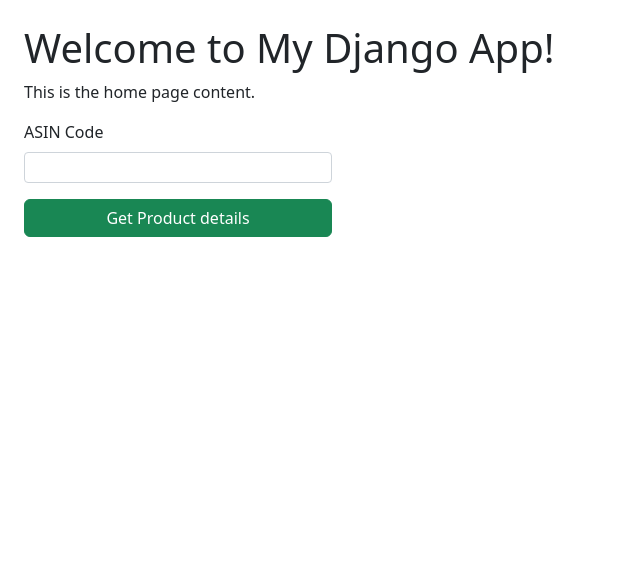
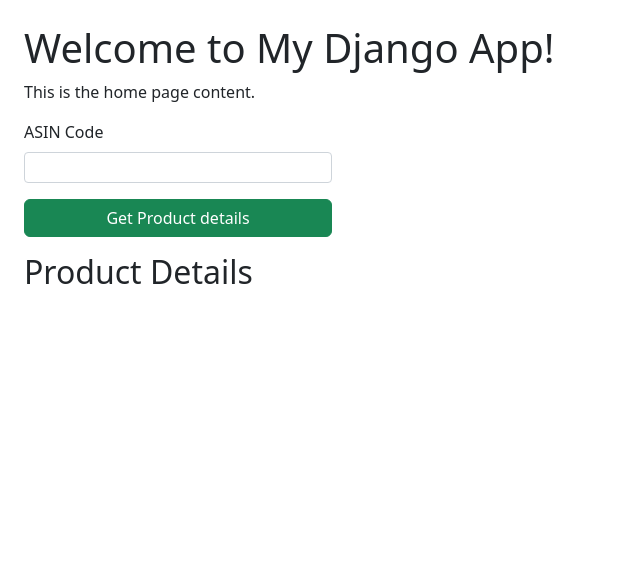
Before and after one commit to mabgcm/amazon, a Django app: page / in a window 1280 px wide. Shown: the part 56-619 px from the top of the page, without its empty margins (0-640 px from the left). Run offline with Django 3.2, Linux system fonts and the light colour scheme.

Commit message:
first fetch

```diff
--- a/amazon/templates/main.html
+++ b/amazon/templates/main.html
@@ -5,12 +5,35 @@
     <p>This is the home page content.</p>
 
     <div class="mb-3">
-      <label for="" class="form-label">ASIN Code</label>
-      <input type="text" class="form-control form-control-sm w-25" name="" id="" aria-describedby="helpId" placeholder="">
-      <div class="d-grid gap-2">
-        <button type="button" name="" id="" class="btn btn-success w-25 mt-3">Get Product details</button>
-      </div>
-
+        <label for="asin" class="form-label">ASIN Code</label>
+        <input type="text" class="form-control form-control-sm w-25" name="asin" id="asin" aria-describedby="helpId" placeholder="">
+        <div class="d-grid gap-2">
+            <button type="button" id="get-product-btn" class="btn btn-success w-25 mt-3">Get Product details</button>
+        </div>
     </div>
 
+    <div id="product-details" class="mt-3">
+        <h2>Product Details</h2>
+        <h3 id="product-name"></h3>
+        <img id="product-image" src="" style="max-width: 250px; max-height: 250px;">
+        <!-- Display other product details here -->
+    </div>
+
+    <script>
+        document.getElementById("get-product-btn").addEventListener("click", function() {
+        var asinCode = document.getElementById("asin").value;
+        fetch(`/api/product-details/${asinCode}/`)
+            .then(response => response.json())
+            .then(data => {
+                if (data.product) {
+                    document.getElementById("product-name").textContent = data.product.title;
+                    document.getElementById("product-image").src = data.product.main_image_url;
+                    // Set other product details here if needed
+                } else {
+                    console.error('Invalid response from server');
+                }
+            })
+            .catch(error => console.error(error));
+        });
+    </script>
 {% endblock %}
--- a/amazon/urls.py
+++ b/amazon/urls.py
@@ -5,4 +5,5 @@ from . import views
 urlpatterns = [
     path('admin/', admin.site.urls),
     path('', views.main, name='main'),
+    path('api/product-details/<str:asin_code>/', views.get_product_details),
 ]
--- a/amazon/views.py
+++ b/amazon/views.py
@@ -1,4 +1,42 @@
 from django.shortcuts import render
+from django.http import JsonResponse
+import requests
 
 def main(request):
     return render(request, 'main.html')
+
+def get_product_details(request, asin_code):
+    api_key = 'F9F4F9B729B54C88BADCA4FE6B20748D'
+    amazon_domain = 'amazon.com'
+    url = f'https://api.rainforestapi.com/request'
+
+    params = {
+        'api_key': api_key,
+        'type': 'product',
+        'asin': asin_code,
+        'amazon_domain': amazon_domain
+    }
+
+    try:
+        response = requests.get(url, params=params)
+        response.raise_for_status()  # Raise exception for 4xx and 5xx status codes
+        data = response.json()
+
+        # Extract the relevant product details from the API response
+        product_details = data.get('product', {})
+        title = product_details.get('title', '')
+        main_image_url = product_details.get('main_image', {}).get('link', '')
+
+        # Construct the JSON response with the extracted product details
+        response_data = {
+            'title': title,
+            'main_image_url': main_image_url
+            # Include other product details here if needed
+        }
+
+        return JsonResponse({'product': response_data})
+
+    except requests.exceptions.HTTPError as errh:
+        return JsonResponse({'error': f"HTTP Error: {errh}"}, status=500)
+    except requests.exceptions.RequestException as err:
+        return JsonResponse({'error': f"Request Exception: {err}"}, status=500)
```
